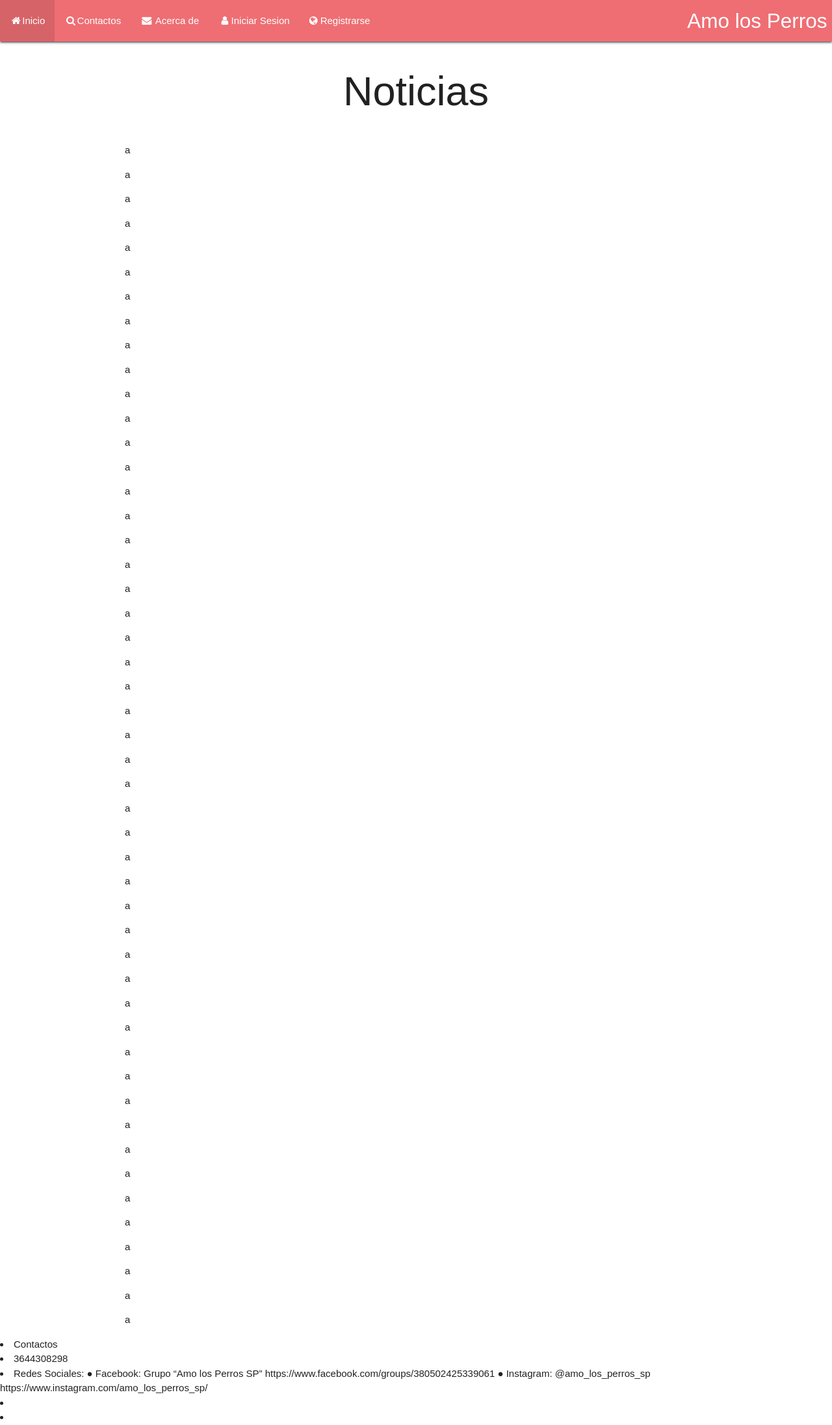
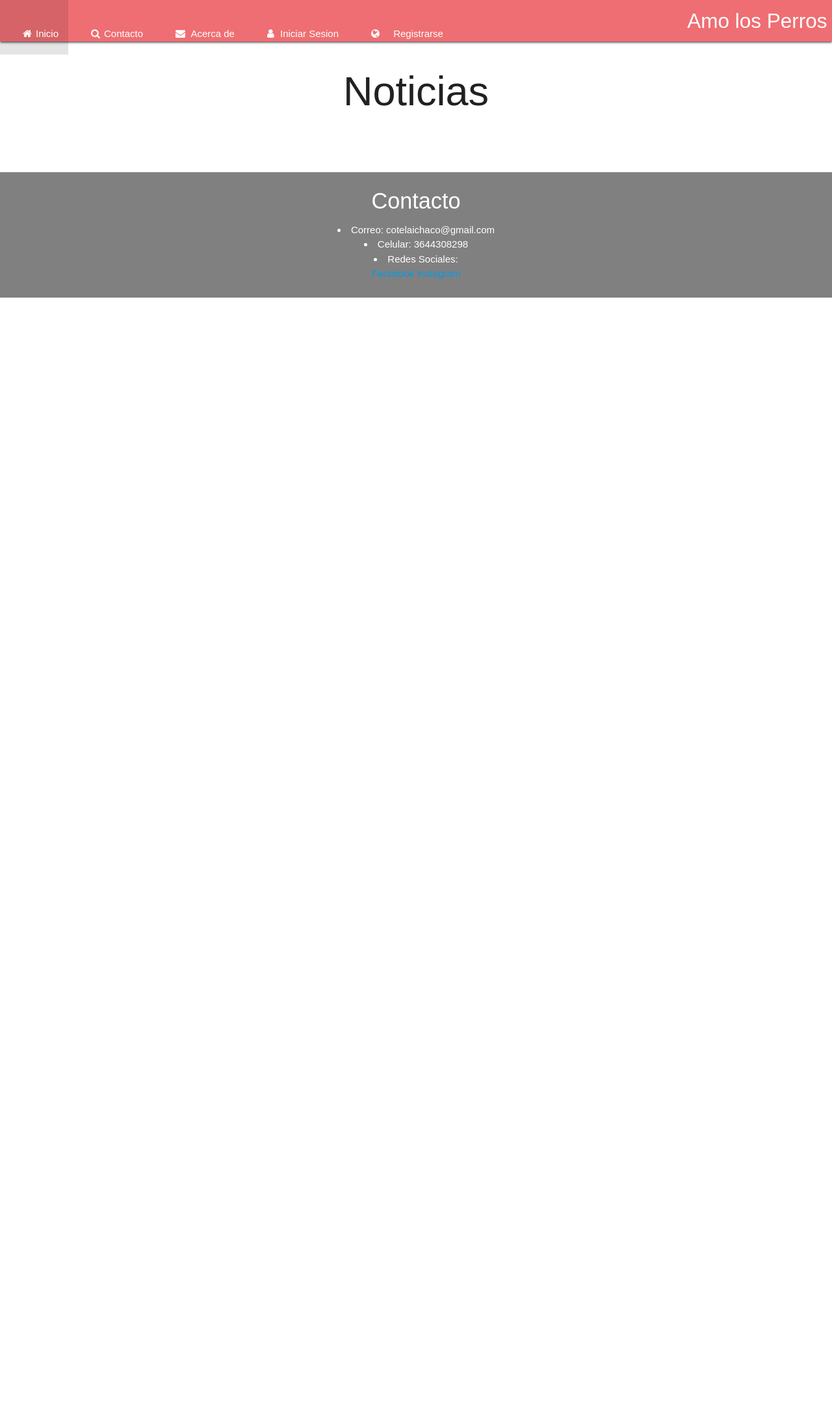
Before and after one commit to Boddyg/Repositorio_Pfinal, a Django app: page / in a window 1280 px wide. Shown: the whole page at 65% size. After the commit the page ends 458 px from the top, so only its background shows below. Run offline with Django 4.2, Linux system fonts and the light colour scheme; data that the repository does not hold is empty.

Commit message:
Agregado footer de Contacto

```diff
--- a/proyecto_BLOG/templates/BarraNavegacion.html
+++ b/proyecto_BLOG/templates/BarraNavegacion.html
@@ -15,7 +15,7 @@
         <div class="nav-wrapper">
             <ul>
                 <li><a class="active" href="{% url 'Pagina de inicio' %}"><i class="fa fa-fw fa-home"></i>Inicio</a></li>
-                <li><a onclick="bottomFunction()" id="myBtn" title="Contactos"><i class="fa fa-fw fa-search"></i>Contactos</a></li>
+                <li><a onclick="bottomFunction()" id="myBtn" title="Contactos"><i class="fa fa-fw fa-search"></i>Contacto</a></li>
                 <li><a href="{% url 'Acerca de' %}"><i class="fa fa-fw fa-envelope"></i> Acerca de</a></li>
 
                 {% if user.is_authenticated %}
--- a/proyecto_BLOG/templates/css/estilo.css
+++ b/proyecto_BLOG/templates/css/estilo.css
@@ -48,3 +48,31 @@ body {font-family: Arial, Helvetica, sans-serif;}
       display: block;
     }
   }
+
+  /* Style all font awesome icons */
+.fa {
+  padding: 20px;
+  font-size: 30px;
+  width: 50px;
+  text-align: center;
+  text-decoration: none;
+}
+
+/* Add a hover effect if you want */
+.fa:hover {
+  opacity: 0.7;
+}
+
+/* Set a specific color for each brand */
+
+/* Facebook */
+.fa-facebook {
+  background: #3B5998;
+  color: white;
+}
+
+/* Instagram */
+.fa-instagram {
+  background: #55ACEE;
+  color: white;
+}
--- a/proyecto_BLOG/templates/index.html
+++ b/proyecto_BLOG/templates/index.html
@@ -8,6 +8,16 @@
    <!--Let browser know website is optimized for mobile-->
    <meta name="viewport" content="width=device-width, initial-scale=1.0" />
    <link rel="stylesheet" href="css/estilo.css" />
+   <style>
+      footer {
+         text-align: center;
+         padding: 3px;
+         background-color: Gray;
+         color: white;
+      }
+   </style>
+   <!-- Add icon library -->
+   <link rel="stylesheet" href="https://cdnjs.cloudflare.com/ajax/libs/font-awesome/4.7.0/css/font-awesome.min.css">
 </head>
 
 <body>
@@ -39,70 +49,23 @@
       </div>
 
       {% if user.is_superuser or user.es_admin %}
-      <a class="button right"  href="{% url 'publicar' %}">Publicar</a>
+      <a class="button right" href="{% url 'publicar' %}">Publicar</a>
       {% endif %}
-
-      <p>a</p>
-      <p>a</p>
-      <p>a</p>
-      <p>a</p>
-      <p>a</p>
-      <p>a</p>
-      <p>a</p>
-      <p>a</p>
-      <p>a</p>
-      <p>a</p>
-      <p>a</p>
-      <p>a</p>
-      <p>a</p>
-      <p>a</p>
-      <p>a</p>
-      <p>a</p>
-      <p>a</p>
-      <p>a</p>
-      <p>a</p>
-      <p>a</p>
-      <p>a</p>
-      <p>a</p>
-      <p>a</p>
-      <p>a</p>
-      <p>a</p>
-      <p>a</p>
-      <p>a</p>
-      <p>a</p>
-      <p>a</p>
-      <p>a</p>
-      <p>a</p>
-      <p>a</p>
-      <p>a</p>
-      <p>a</p>
-      <p>a</p>
-      <p>a</p>
-      <p>a</p>
-      <p>a</p>
-      <p>a</p>
-      <p>a</p>
-      <p>a</p>
-      <p>a</p>
-      <p>a</p>
-      <p>a</p>
-      <p>a</p>
-      <p>a</p>
-      <p>a</p>
-      <p>a</p>
-      <p>a</p>
+      <br></br>
 
    </div>
    <footer>
-      <li>Contactos</li>
-      <li>3644308298</li>
-      <li>Redes Sociales:
-         ●	Facebook: Grupo “Amo los Perros SP” https://www.facebook.com/groups/380502425339061
-         ●	Instagram: @amo_los_perros_sp https://www.instagram.com/amo_los_perros_sp/
-         </li>
-      <li></li>
-      <li></li>
-  </footer>
+      <h4>Contacto</h4>
+      <li>Correo: cotelaichaco@gmail.com</li>
+      <li>Celular: 3644308298</li>
+      <li>Redes Sociales:</li>
+      <a target="blank" href="https://www.facebook.com/groups/380502425339061">Facebook</a>
+      <a target="blank" href="https://www.instagram.com/amo_los_perros_sp/">Instagram</a>
+      <br></br>
+      <!-- Add font awesome icons -->
+      <!-- <a target="blank" href="https://www.facebook.com/groups/380502425339061" class="fa fa-facebook"></a>
+      <a target="blank" href="https://www.instagram.com/amo_los_perros_sp/" class="fa fa-instagram"></a> -->
+   </footer>
    <!--JavaScript at end of body for optimized loading-->
    <script src="https://cdnjs.cloudflare.com/ajax/libs/materialize/1.0.0/js/materialize.min.js"></script>
 
```
